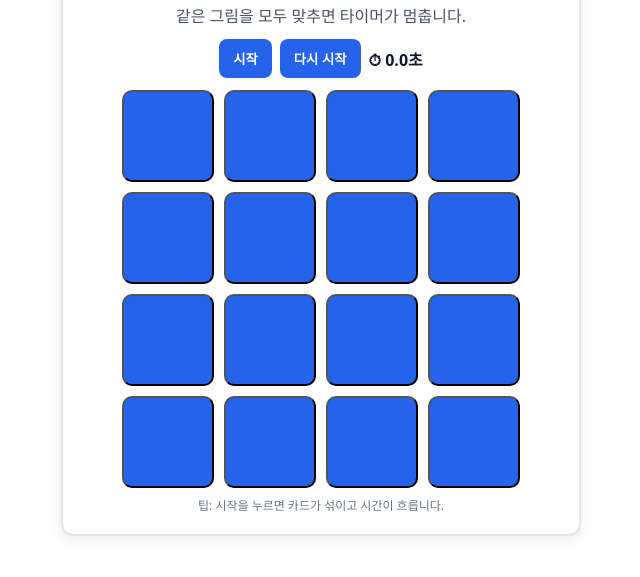
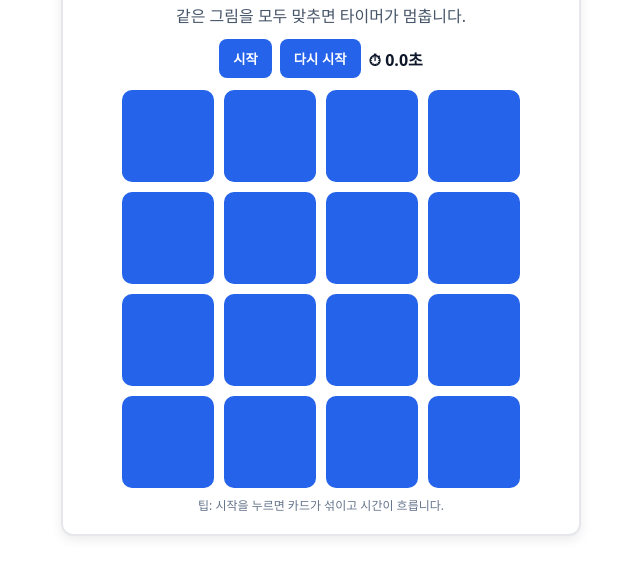
Before and after one commit to BalanceFood1976/memory, a plain HTML site: page index.html in a window 1280 px wide. Both pictures are taken after a click on the button 487 px from the left and 217 px from the top of the page. Shown: the part 81-658 px from the top of the page, without its empty margins (319-959 px from the left). Drawn offline with Linux system fonts and the light colour scheme.

Commit message:
Add files via upload

```diff
--- a/index.html
+++ b/index.html
@@ -8,29 +8,44 @@
 <style>
   :root { --tile: clamp(64px, 18vw, 92px); --gap: 10px; }
   html, body { margin:0; padding:0; background:#ffffff; font-family: system-ui, -apple-system, Segoe UI, Roboto, Helvetica, Arial, sans-serif; color:#0f172a; }
-  .container {
-    max-width: 520px; margin: 24px auto; padding: 0 12px;
-  }
+  .container { max-width: 520px; margin: 24px auto; padding: 0 12px; }
   .game {
     background:#fff; border:2px solid #e5e7eb; border-radius:12px;
     box-shadow:0 4px 12px rgba(0,0,0,.08); padding:20px; text-align:center;
   }
   h1 { margin:0 0 6px; font-size:22px; }
   p.lead { margin:0 0 12px; color:#475569; }
-  .controls {
-    display:flex; justify-content:center; align-items:center; gap:8px; margin:10px 0 12px;
+  .controls { display:flex; justify-content:center; align-items:center; gap:8px; margin:10px 0 12px; }
+
+  /* ✅ 버튼/카드 포커스 테두리 제거 (브라우저 전반 커버) */
+  button.btn, .card {
+    border: none !important;
+    outline: none !important;
+    box-shadow: none !important;
+    -webkit-appearance: none;
+    appearance: none;
   }
+  button.btn:focus, button.btn:focus-visible,
+  .card:focus, .card:focus-visible {
+    outline: none !important;
+    box-shadow: none !important;
+  }
+  /* 파이어폭스 구형 대응 */
+  button.btn::-moz-focus-inner, .card::-moz-focus-inner { border: 0 !important; }
+
   button.btn {
-    padding:10px 14px; border:none; border-radius:8px; background:#2563eb; color:#fff;
+    padding:10px 14px; border-radius:8px; background:#2563eb; color:#fff;
     font-weight:700; cursor:pointer; touch-action:manipulation;
   }
   button.btn:active { transform: translateY(1px); }
+
   #timer { font-weight:700; }
+
   #board {
     display:grid; grid-template-columns: repeat(4, var(--tile)); gap: var(--gap); justify-content:center;
   }
   .note { font-size:12px; color:#64748b; margin-top:8px; }
-  /* 카드는 인라인 스타일로도 지정하지만, 기본값을 클래스에도 둠 */
+
   .card {
     width:var(--tile); height:var(--tile); border-radius:10px; user-select:none;
     display:flex; align-items:center; justify-content:center; font-size:28px; cursor:pointer;
```
